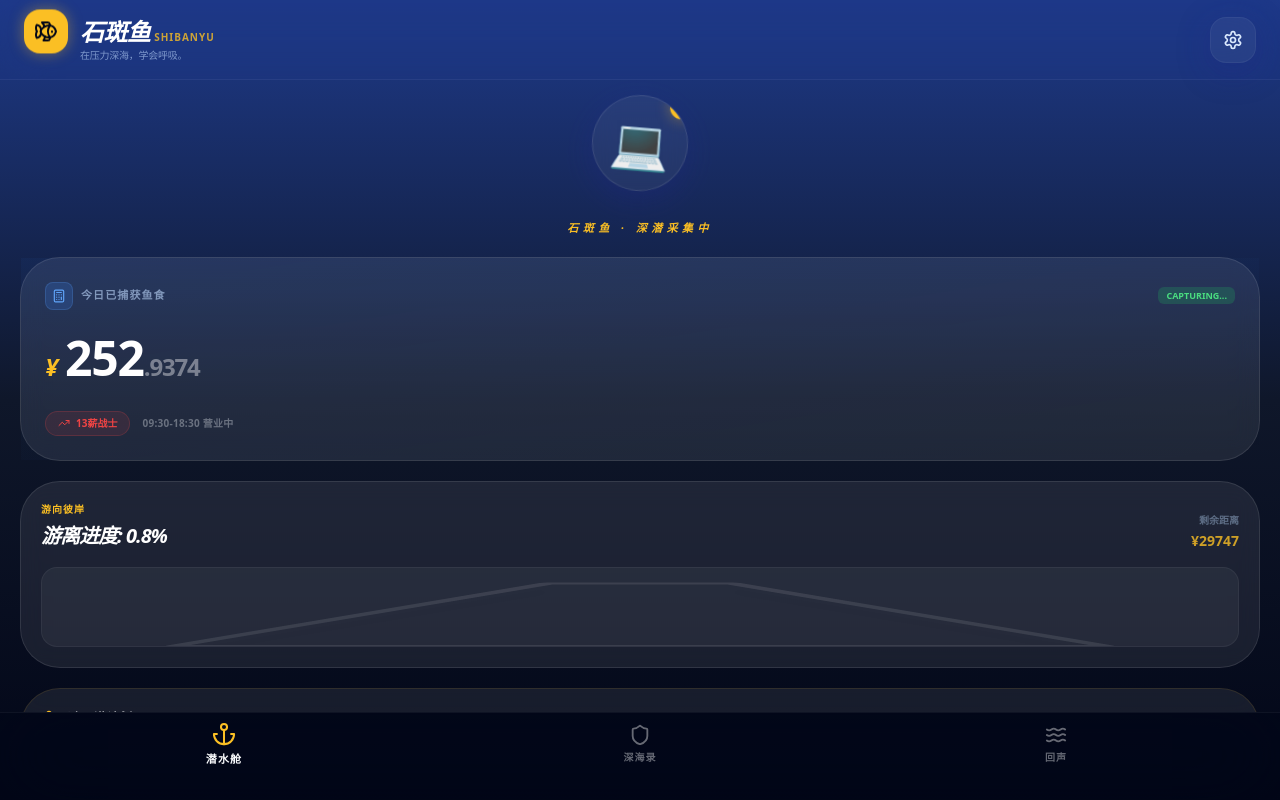
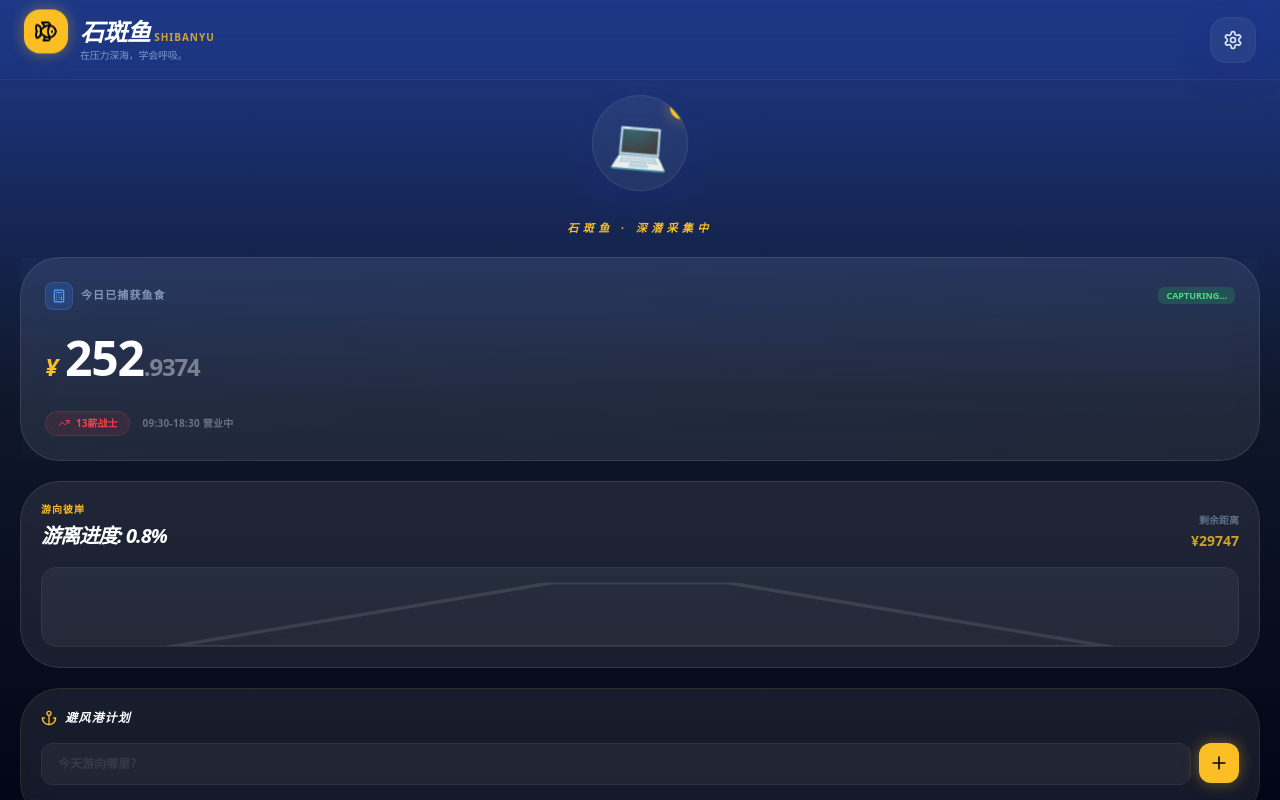
Before and after one commit to zhangliyi1109-cell/shibanyu1219, a React (Vite) app: page / in a window 1280 px wide. Built offline with nearby package versions, Linux system fonts and the light colour scheme; no server answers; the database is empty.

Commit message:
淇绉诲姩绔粴鍔ㄩ棶棰橈細鍏佽椤甸潰鍨傜洿婊氬姩

```diff
--- a/components/Dashboard.tsx
+++ b/components/Dashboard.tsx
@@ -139,7 +139,7 @@ export const Dashboard: React.FC<DashboardProps> = ({ settings }) => {
   };
 
   return (
-    <div className="flex flex-col h-full bg-transparent p-5 gap-5 overflow-y-auto pb-32">
+    <div className="flex flex-col h-full bg-transparent p-5 gap-5 overflow-y-auto pb-32" style={{ WebkitOverflowScrolling: 'touch' } as React.CSSProperties}>
 
       {/* 1. Mascot Section */}
       <section className="flex flex-col items-center pt-2">
--- a/index.html
+++ b/index.html
@@ -44,25 +44,30 @@
         min-height: 100vh;
         min-height: -webkit-fill-available; /* iOS Safari */
         overflow-x: hidden;
+        overflow-y: auto;
         -webkit-font-smoothing: antialiased;
+        -webkit-overflow-scrolling: touch; /* iOS 平滑滚动 */
         margin: 0;
         padding: 0;
         width: 100%;
         height: 100%;
+        touch-action: pan-y; /* 允许垂直滚动 */
       }
 
       html {
         height: 100%;
         height: -webkit-fill-available; /* iOS Safari */
         width: 100%;
-        overflow: hidden;
+        overflow-x: hidden;
+        overflow-y: auto;
+        -webkit-overflow-scrolling: touch; /* iOS 平滑滚动 */
       }
 
       #root {
         width: 100%;
-        height: 100%;
         min-height: 100vh;
         min-height: -webkit-fill-available; /* iOS Safari */
+        touch-action: pan-y; /* 允许垂直滚动 */
       }
       ::-webkit-scrollbar {
         width: 0px;
```
